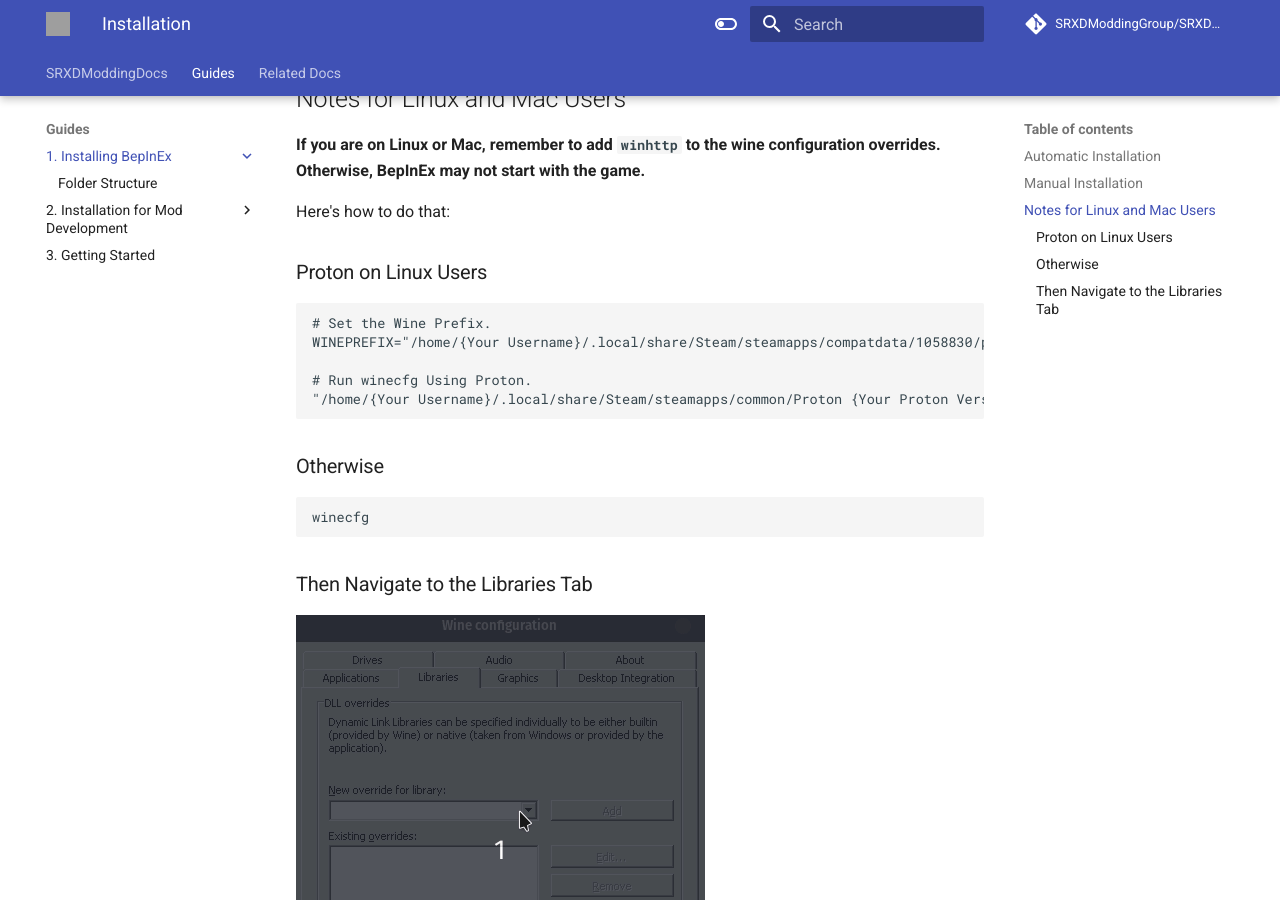
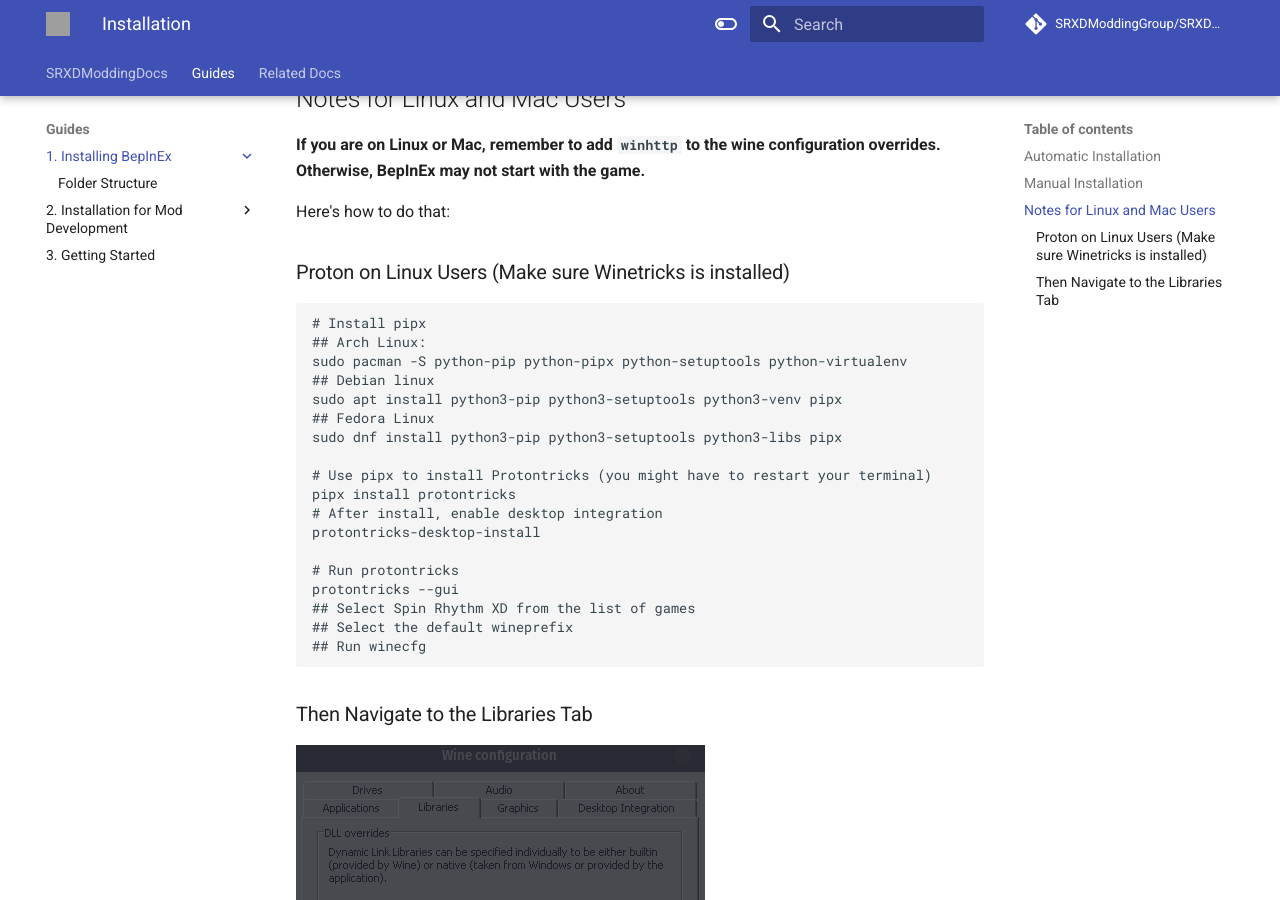
Before and after one commit to SRXDModdingGroup/SRXDModdingDocs, an MkDocs documentation site: the page built from docs/Guides/1. Installing BepInEx/README.md, in a window 1280 px wide and 900 px high, scrolled down 933 px. Built offline with MkDocs 1.6.1 and Material for MkDocs 9.7.7, drawn with Linux system fonts in a browser that asks for light colours; comment, search, counter and statistics services are not loaded; grey boxes are pictures that could not be loaded.

Commit message:
Use protontricks to install winhttp

````diff
--- a/docs/Guides/1. Installing BepInEx/README.md
+++ b/docs/Guides/1. Installing BepInEx/README.md
@@ -27,20 +27,27 @@ If you get the error "failed to execute script srxdbepinexinstallerui" or instal
 __If you are on Linux or Mac, remember to add `winhttp` to the wine configuration overrides. Otherwise, BepInEx may not start with the game.__
 
 Here's how to do that:
-### Proton on Linux Users
+### Proton on Linux Users (Make sure Winetricks is installed)
 
 ```shell
-# Set the Wine Prefix.
-WINEPREFIX="/home/{Your Username}/.local/share/Steam/steamapps/compatdata/1058830/pfx"
+# Install pipx
+## Arch Linux:
+sudo pacman -S python-pip python-pipx python-setuptools python-virtualenv
+## Debian linux
+sudo apt install python3-pip python3-setuptools python3-venv pipx
+## Fedora Linux
+sudo dnf install python3-pip python3-setuptools python3-libs pipx
 
-# Run winecfg Using Proton.
-"/home/{Your Username}/.local/share/Steam/steamapps/common/Proton {Your Proton Version}/dist/bin/wine64" winecfg
-```
+# Use pipx to install Protontricks (you might have to restart your terminal)
+pipx install protontricks
+# After install, enable desktop integration
+protontricks-desktop-install
 
-### Otherwise
-
-```shell
-winecfg
+# Run protontricks
+protontricks --gui
+## Select Spin Rhythm XD from the list of games
+## Select the default wineprefix
+## Run winecfg
 ```
 
 ### Then Navigate to the Libraries Tab
````
